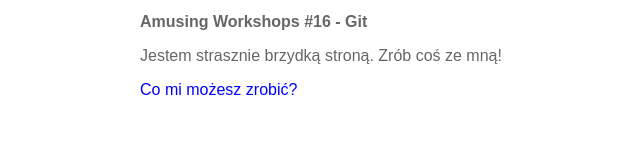
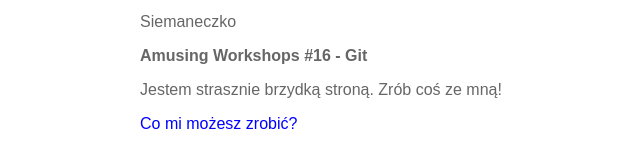
Before and after one commit to prhone/git_workshop, a plain HTML site: page index.html in a window 1280 px wide. Shown: the whole page, without its empty margins (200-840 px from the left). Drawn offline with Linux system fonts and the light colour scheme.

Commit message:
pierwsza zmiana

```diff
--- a/index.html
+++ b/index.html
@@ -8,6 +8,7 @@
     <link rel="stylesheet" href="stylesheets/style.css" />
   </head>
   <body>
+    <p>Siemaneczko</p>
     <h1>Amusing Workshops #16 - Git</h1>
     <p>Jestem strasznie brzydką stroną. Zrób coś ze mną!</p>
     <p><a href="steps.html">Co mi możesz zrobić?</a></p>
```
